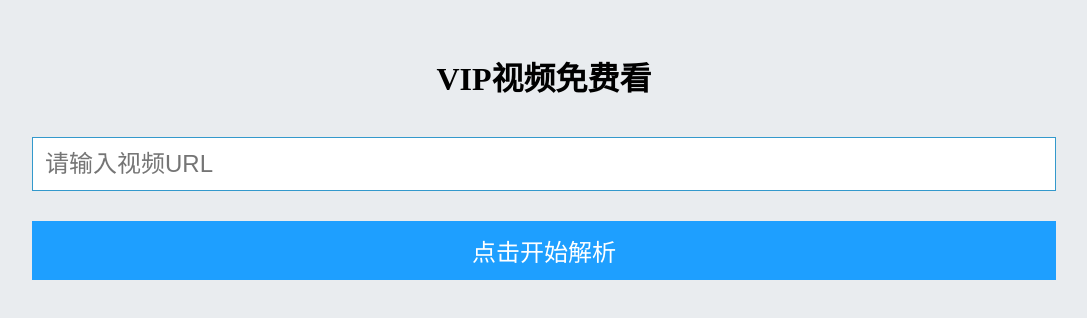
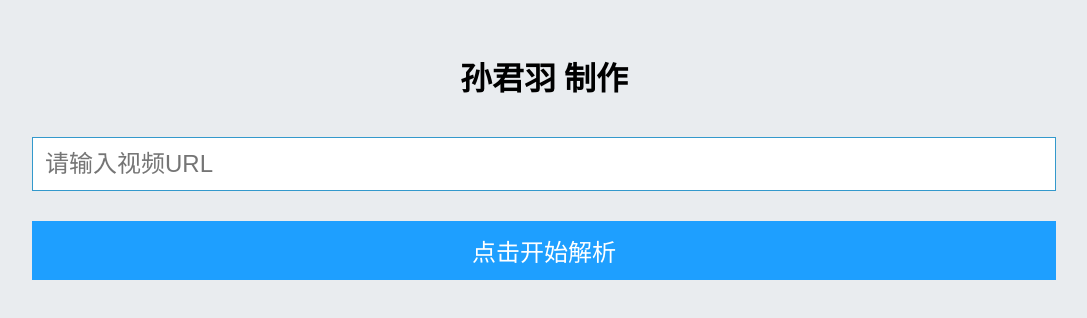
Before and after one commit to sunjuyi/sunjuyi.github.io, a plain HTML site: page index.html in a window 1280 px wide. Shown: the whole page, without its empty margins (96-1183 px from the left). Drawn offline with Linux system fonts and the light colour scheme.

Commit message:
Update index.html

```diff
--- a/index.html
+++ b/index.html
@@ -46,7 +46,7 @@ input:focus {
 </style>
 </head>
 <body>
-	<h1>VIP视频免费看</h1>
+	<h1>孙君羽 制作</h1>
 	<form action="https://jx.quanmingjiexi.com/" target="_blank"
 		onSubmit="return beforeSubmit(this);">
 		<input type="search" placeholder="请输入视频URL" name="url"><br>
```
